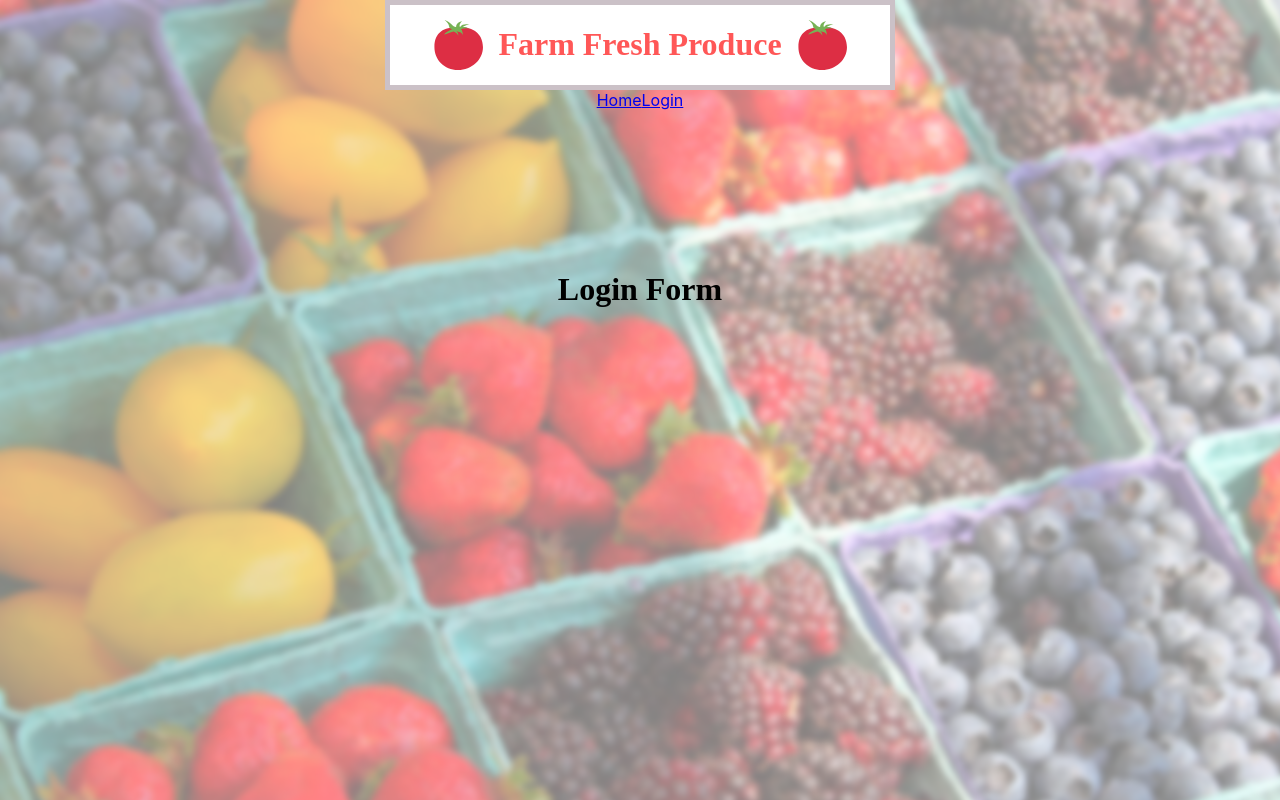
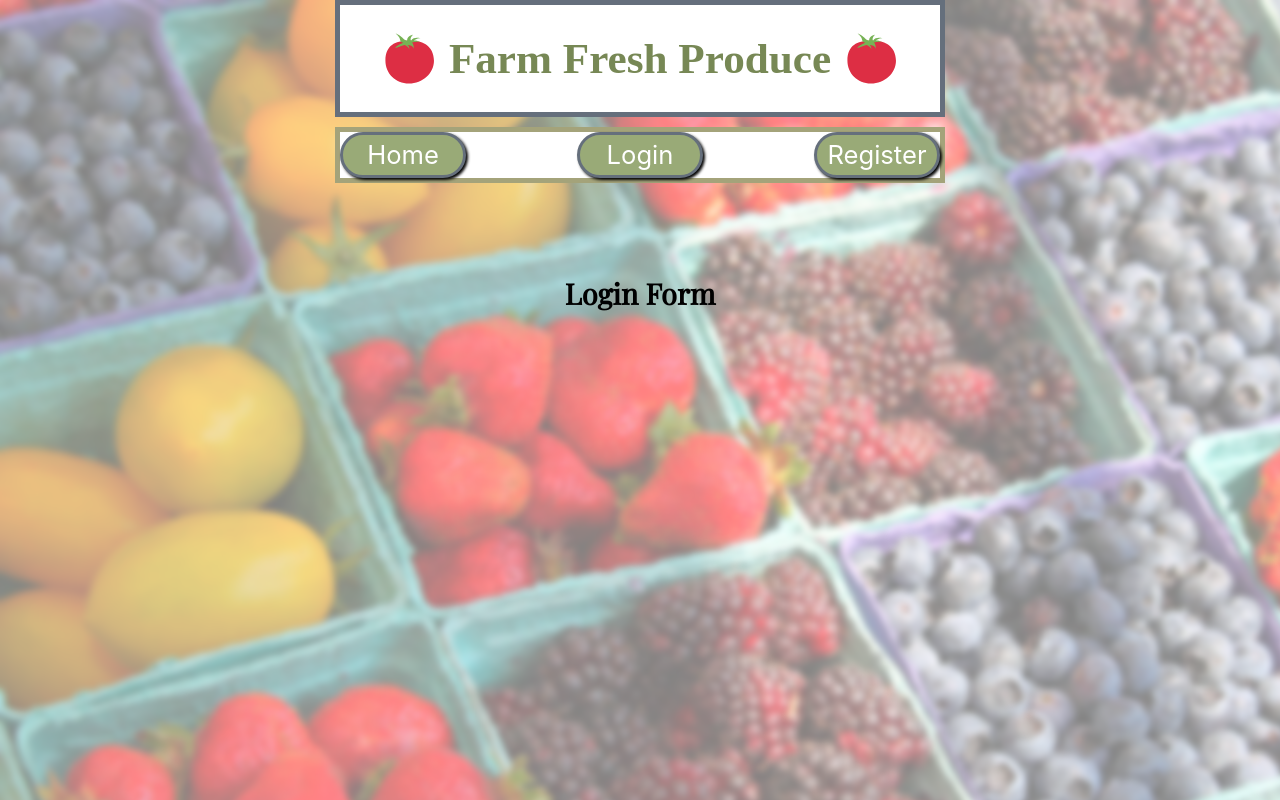
Before and after one commit to buildweek-farm-fresh-produce/Front-End, a React (Create React App) app: page /login in a window 1280 px wide. Built offline with nearby package versions, Linux system fonts and the light colour scheme; a web font is replaced by a local one.

Commit message:
Navbar fleshed out and preliminarily styled

```diff
--- a/src/App.scss
+++ b/src/App.scss
@@ -1,3 +1,6 @@
+//variables
+$border: #656f7c;
+$background: rgba(153, 170, 119, 1);
 .App {
   text-align: center;
   background-image: url(./img/background2.png);
@@ -8,8 +11,8 @@
   height: 250px;
   .title {
     color: #ff5757;
-    border: 5px solid #cbc1c7;
-    width: 500px;
+    border: 5px solid $border;
+    width: 600px;
     margin: 0px auto;
     background: white;
     display: flex;
@@ -19,6 +22,23 @@
       margin: 0px 15px;
     }
   }
+  .navBar {
+    margin: 10px auto;
+    border: 5px solid #a4a37a;
+    width: 600px;
+    background: white;
+    display: flex;
+    justify-content: space-between;
+    .link {
+      width: 120px;
+      color: white;
+      background: $background;
+      border: 3px solid $border;
+      border-radius: 25px;
+      box-shadow: 2px 2px 3px #000;
+      line-height: 40px;
+    }
+  }
 }
 
 .login {
--- a/src/components/Header.js
+++ b/src/components/Header.js
@@ -13,9 +13,16 @@ function Header() {
         <h1>Farm Fresh Produce</h1>
         <img src={tomato} alt="Tomato" className="tomato" />
       </div>
-      <div className="login">
-        <Link to="/">Home</Link>
-        <Link to="/login">Login</Link>
+      <div className="navBar">
+        <Link to="/" className="link">
+          Home
+        </Link>
+        <Link to="/login" className="link">
+          Login
+        </Link>
+        <Link to="/register" className="link">
+          Register
+        </Link>
       </div>
     </div>
   );
--- a/src/components/Login.js
+++ b/src/components/Login.js
@@ -5,7 +5,7 @@ import { connect } from "react-redux";
 function Login() {
   return (
     <div className="login">
-      <h1>Login Form</h1>
+      <h2>Login Form</h2>
     </div>
   );
 }
--- a/src/components/Main.js
+++ b/src/components/Main.js
@@ -5,9 +5,9 @@ import { connect } from "react-redux";
 function Main() {
   return (
     <div>
-      <h1>
+      <h2>
         Put some information and introduction in the main body of the page
-      </h1>
+      </h2>
     </div>
   );
 }
--- a/src/index.scss
+++ b/src/index.scss
@@ -1,9 +1,17 @@
+//less than 1.8rem
+$smallText: #778855;
+// large non bold black text (18pt or greater)
+$largeText: #99aa77;
+//Medium black Bold Text (14pt or higher)
+$mediumBoldText: #556677;
+
 body {
   margin: 0;
   font-family: -apple-system, BlinkMacSystemFont, "Playfair Display", serif,
     sans-serif;
   -webkit-font-smoothing: antialiased;
   -moz-osx-font-smoothing: grayscale;
+  font-size: 62.5%;
 }
 
 code {
@@ -12,9 +20,23 @@ code {
 }
 h1 {
   font-family: "Mansalva", cursive;
+  font-size: 2.7rem;
+  color: $smallText;
 }
 
 h2,
 h3 {
+  font-family: "Playfair Display", serif;
+  font-size: 1.8rem;
+}
+
+p {
   font-family: "Big Shoulders Text", cursive;
+  font-size: 1.4rem;
 }
+
+a {
+  text-decoration: none;
+  font-size: 1.6rem;
+  color: black;
+}
```
